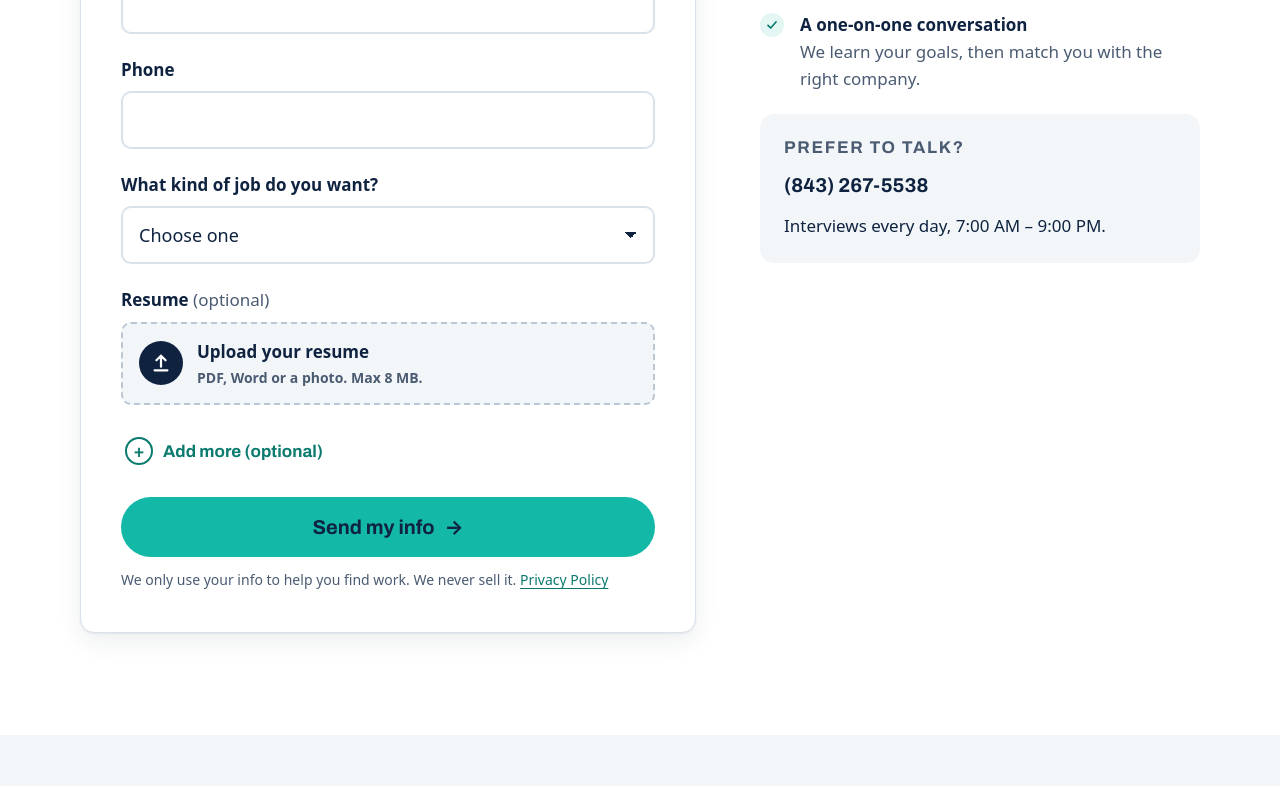
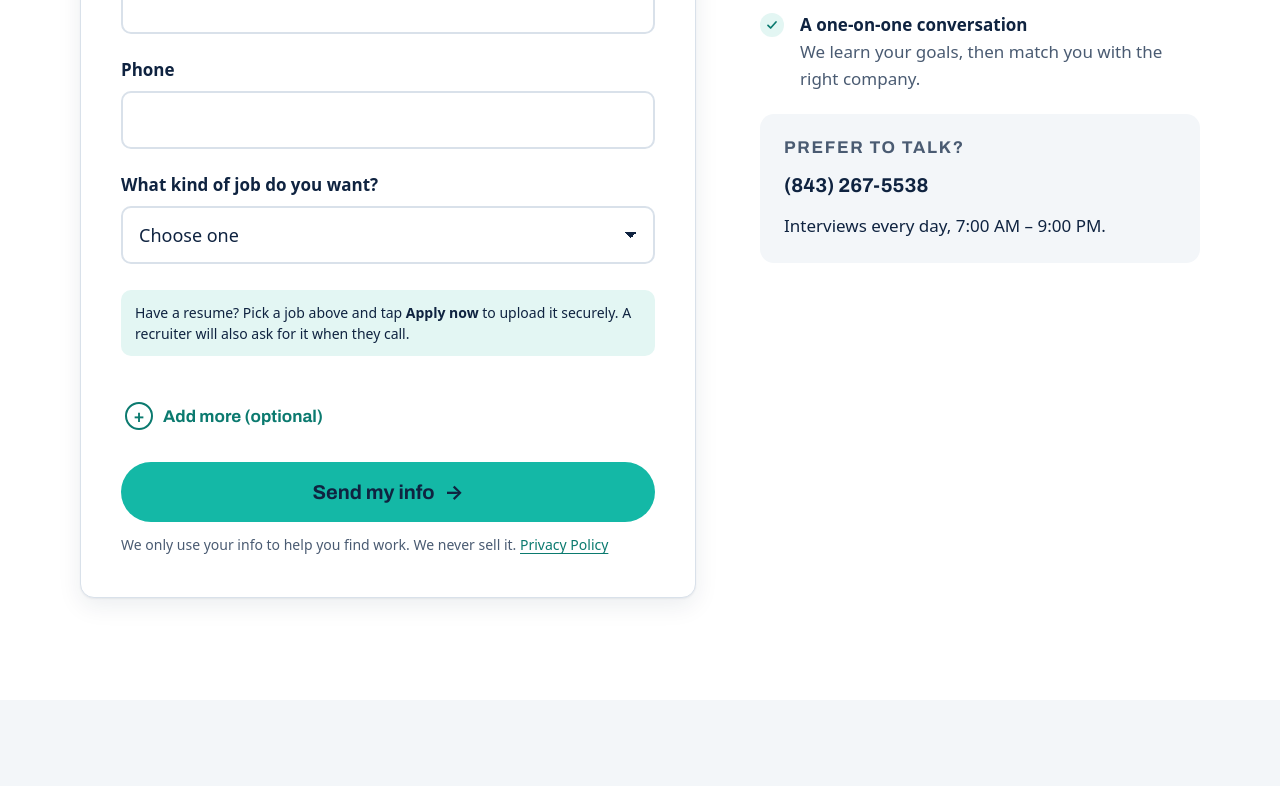
Before and after one commit to hubzonellc/hubzone-website, a plain HTML site: page find-a-job.html in a window 1280 px wide. Shown: the part 1866-2652 px from the top of the page. Drawn offline with Linux system fonts and the light colour scheme.

Commit message:
Hub Zone: PCR style live, form resume upload removed, final check passed
Co-Authored-By: Claude Opus 5.5 <noreply@anthropic.com>

```diff
--- a/css/jobs.css
+++ b/css/jobs.css
@@ -72,3 +72,4 @@
 .jobs-meta #jobs-count { font-weight: 600; color: var(--navy); }
 .apply .apply-btn { margin: 6px 0 0; }
 .panel .btn-ghost.apply-btn { border: 2px solid var(--navy); }
+.resume-note { background: var(--accent-soft); color: var(--navy); border-radius: var(--radius-sm); padding: 12px 14px; margin: 4px 0 14px; line-height: 1.5; }
--- a/find-a-job.html
+++ b/find-a-job.html
@@ -79,7 +79,7 @@
   <div class="wrap"><div class="section-head" style="margin-bottom:24px"><h2 data-i18n="jobs.send.t" style="font-size:var(--step-3)">Don’t see your job? Send us your info.</h2><p data-i18n="jobs.send.p">Five quick fields. A real recruiter reads every one and reaches out within 1 business day.</p></div></div>
   <div class="wrap two-col">
     <div class="form-shell">
-      <form class="form" name="candidate" method="POST" action="/thank-you.html" data-netlify="true" netlify-honeypot="bot-field" enctype="multipart/form-data">
+      <form class="form" name="candidate" method="POST" action="/thank-you.html" data-netlify="true" netlify-honeypot="bot-field">
           <input type="hidden" name="form-name" value="candidate">
           <input type="hidden" name="language" value="en">
           <p class="hidden-field"><label>Don’t fill this out: <input name="bot-field" tabindex="-1" autocomplete="off"></label></p>
@@ -107,19 +107,7 @@
               <option value="Other / Not sure" data-i18n="job.opt.8">Other / not sure yet</option>
             </select>
           </div>
-          <div class="field">
-            <span class="label" id="resume-label"><span data-i18n="form.resume">Resume</span> <span data-i18n="form.opt" class="opt">(optional)</span></span>
-            <label class="file-drop" for="resume">
-              <span class="file-icon" aria-hidden="true"><svg width="22" height="22" viewBox="0 0 24 24"><path d="M12 16V4m0 0l-5 5m5-5l5 5M5 20h14" fill="none" stroke="currentColor" stroke-width="2.4" stroke-linecap="round" stroke-linejoin="round"/></svg></span>
-              <span class="file-text">
-                <strong data-i18n="form.file.cta">Upload your resume</strong>
-                <span class="file-name" id="resume-name">PDF, Word or a photo. Max 8 MB.</span>
-              </span>
-              <input id="resume" name="resume" type="file" accept=".pdf,.doc,.docx,.jpg,.jpeg,.png,.heic" aria-describedby="resume-name resume-error">
-            </label>
-
-            <p class="field-error" id="resume-error" role="alert" hidden></p>
-          </div>
+          <p class="fine resume-note" data-i18n="form.resume.note">Have a resume? Pick a job above and tap <strong>Apply now</strong> to upload it securely. A recruiter will also ask for it when they call.</p>
 
           <button class="more-toggle" type="button" aria-expanded="false" aria-controls="more-fields"><span class="plus" aria-hidden="true">+</span><span data-i18n="form.more">Add more (optional)</span></button>
           <div class="more-fields" id="more-fields" hidden>
--- a/js/i18n.js
+++ b/js/i18n.js
@@ -217,5 +217,6 @@ window.HZ_ES = {
   "jobs.search.ph": "Busque por puesto o palabra clave",
   "jobs.nofit": "¿No ve su empleo? Envíenos sus datos ↓",
   "jobs.send.t": "¿No ve su empleo? Envíenos sus datos.",
-  "jobs.send.p": "Cinco datos rápidos. Un reclutador real lee cada solicitud y le contacta en 1 día laborable."
+  "jobs.send.p": "Cinco datos rápidos. Un reclutador real lee cada solicitud y le contacta en 1 día laborable.",
+  "form.resume.note": "¿Tiene currículum? Elija un empleo arriba y toque <strong>Solicitar ahora</strong> para subirlo de forma segura. Un reclutador también se lo pedirá cuando le llame."
 };
```
